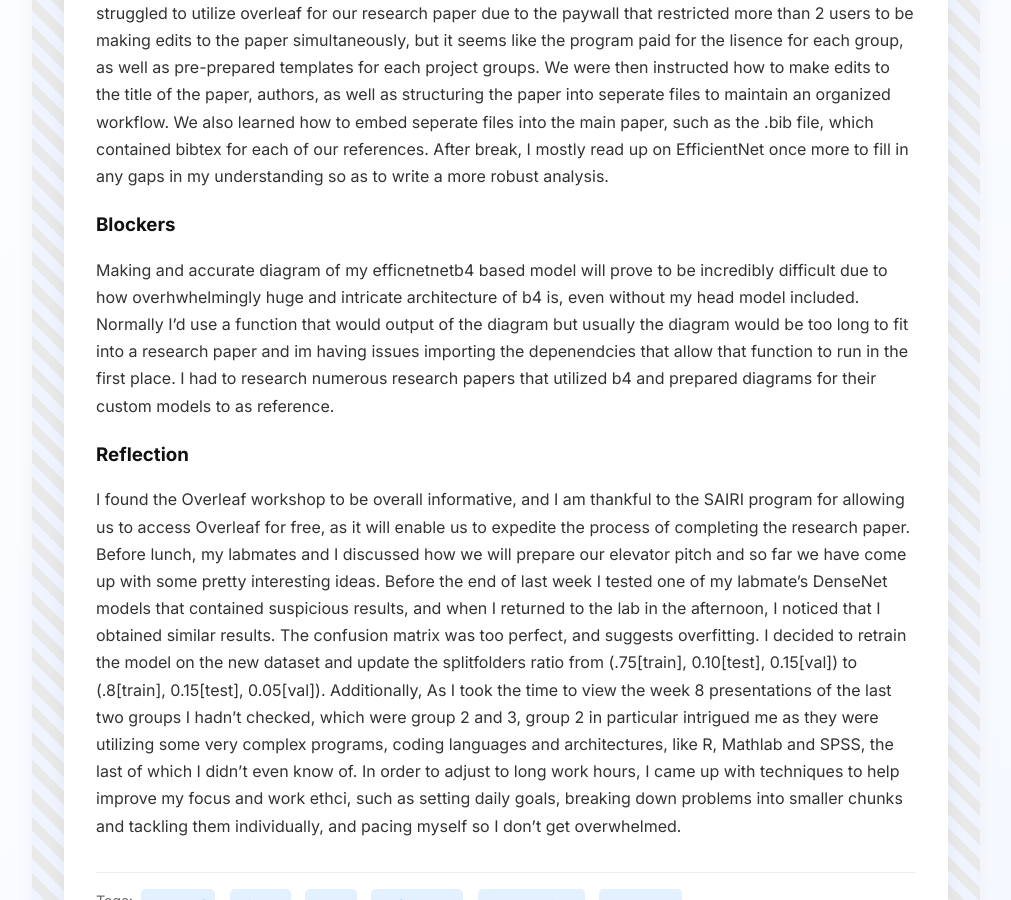
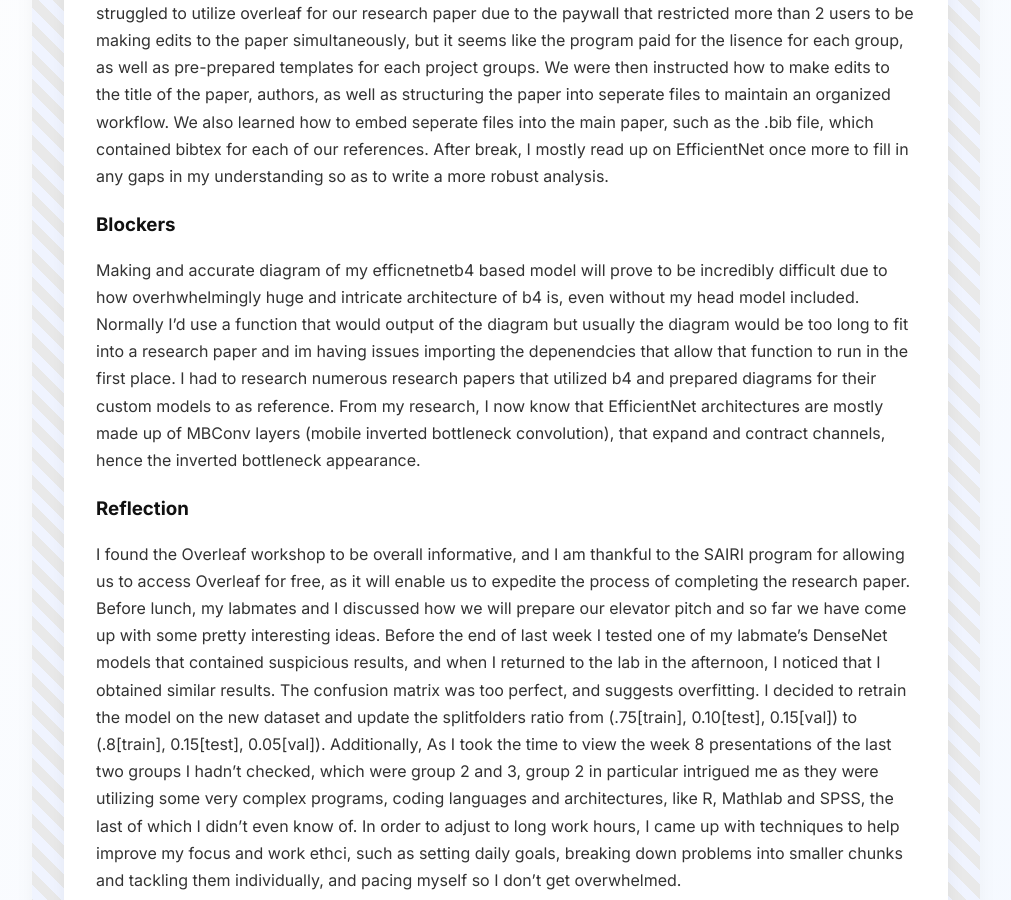
Before and after one commit to toxhi/toxhi.github.io, a Jekyll site: the page built from _posts/2025-07-21-day-40.md, in a window 1280 px wide and 900 px high, scrolled down 444 px. Shown: the whole window, without its empty margins (260-1271 px from the left). Built offline with Jekyll 4.4.1, drawn with Linux system fonts in a browser that asks for light colours.

Commit message:
Update 2025-07-21-day-40.md

```diff
--- a/_posts/2025-07-21-day-40.md
+++ b/_posts/2025-07-21-day-40.md
@@ -11,7 +11,7 @@
 
 
 blockers: |
-  Making and accurate diagram of my efficnetnetb4 based model will prove to be incredibly difficult due to how overhwhelmingly huge and intricate architecture of b4 is, even without my head model included. Normally I'd use a function that would output of the diagram but usually the diagram would be too long to fit into a research paper and im having issues importing the depenendcies that allow that function to run in the first place. I had to research numerous research papers that utilized b4 and prepared diagrams for their custom models to as reference.
+  Making and accurate diagram of my efficnetnetb4 based model will prove to be incredibly difficult due to how overhwhelmingly huge and intricate architecture of b4 is, even without my head model included. Normally I'd use a function that would output of the diagram but usually the diagram would be too long to fit into a research paper and im having issues importing the depenendcies that allow that function to run in the first place. I had to research numerous research papers that utilized b4 and prepared diagrams for their custom models to as reference. From my research, I now know that EfficientNet architectures are mostly made up of MBConv layers (mobile inverted bottleneck convolution), that expand and contract channels, hence the inverted bottleneck appearance.
 reflection: |
   I found the Overleaf workshop to be overall informative, and I am thankful to the SAIRI program for allowing us to access Overleaf for free, as it will enable us to expedite the process of completing the research paper. Before lunch, my labmates and I discussed how we will prepare our elevator pitch and so far we have come up with some pretty interesting ideas. Before the end of last week I tested one of my labmate's DenseNet models that contained suspicious results, and when I returned to the lab in the afternoon, I noticed that I obtained similar results. The confusion matrix was too perfect, and suggests overfitting. I decided to retrain the model on the new dataset and update the splitfolders ratio from (.75[train], 0.10[test], 0.15[val]) to (.8[train], 0.15[test], 0.05[val]). Additionally, As I took the time to view the week 8 presentations of the last two groups I hadn't checked, which were group 2 and 3, group 2 in particular intrigued me as they were utilizing some very complex programs, coding languages and architectures, like R, Mathlab and SPSS, the last of which I didn't even know of. In order to adjust to long work hours, I came up with techniques to help improve my focus and work ethci, such as setting daily goals, breaking down problems into smaller chunks and tackling them individually, and pacing myself so I don't get overwhelmed.
 ---
```
